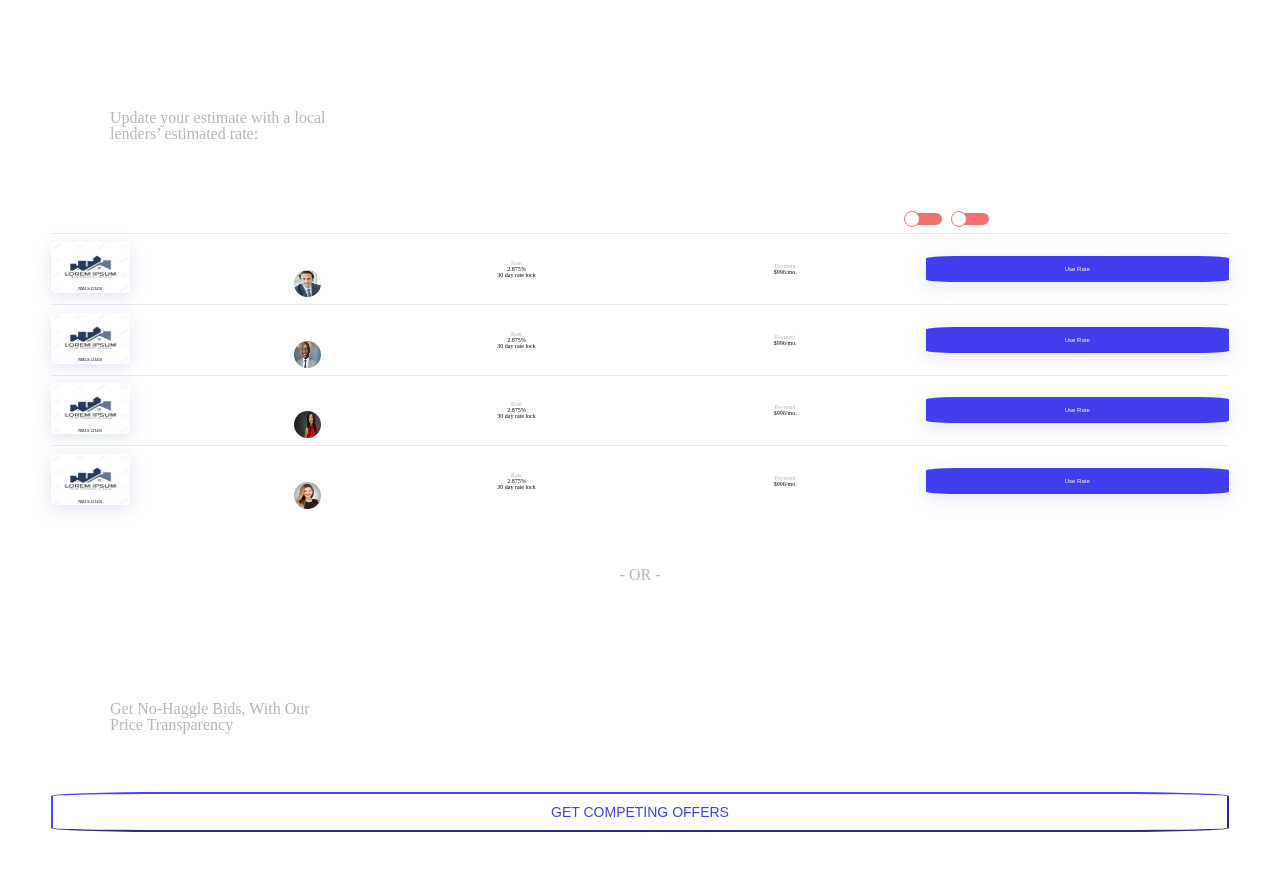
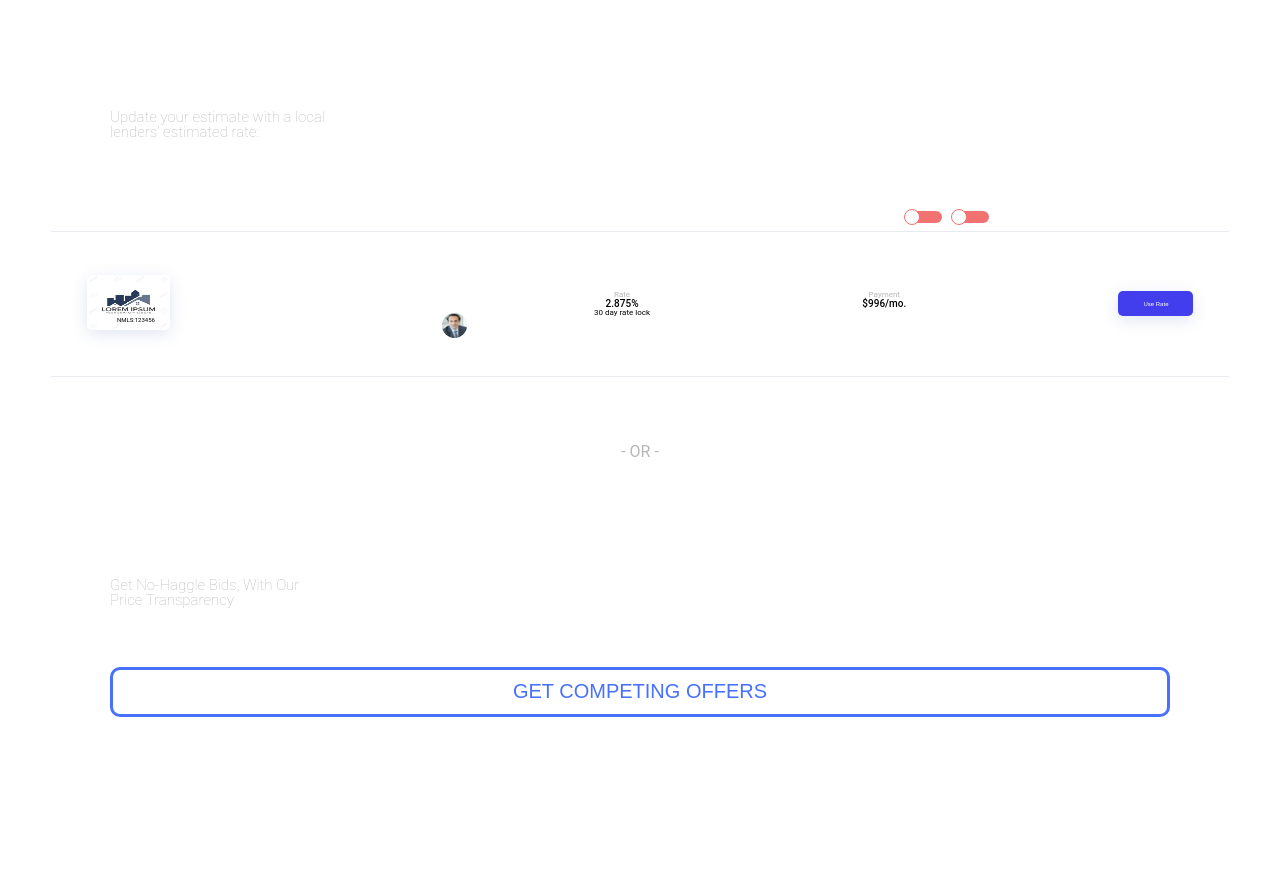
Before and after one commit to mattkastner/loan-web-app, a React (Create React App) app: page / in a window 1280 px wide. Shown: the top 870 px of the page. After the commit the page ends 800 px from the top, so only its background shows below. Built offline with nearby package versions, Linux system fonts and the light colour scheme.

Commit message:
still on css

```diff
--- a/src/components/LenderRates.js
+++ b/src/components/LenderRates.js
@@ -4,9 +4,9 @@ import "./LenderRates.scss";
 export default function LenderRates() {
   return (
     <div className="lender-rates-container">
-      <h4 className="header-4">
+      <div className="header-4">
         Update your estimate with a local lenders’ estimated rate:
-      </h4>
+      </div>
       <div className="toggle-buttons">
         <label className="switch">
           <input type="checkbox" />
@@ -33,6 +33,8 @@ export default function LenderRates() {
           />
           <div className="nmls">NMLS:123456</div>
         </div>
+        <div className="company-rate-container">
+
         <div className="company-rate">
           Rate
           <div className="rate-num">2.875%</div>
@@ -41,95 +43,16 @@ export default function LenderRates() {
         <div className="rate-payment">
           Payment
           <div className="payment">$996/mo.</div>
-          {/* <div className="rate-payment">/mo.</div> */}
         </div>
         <button className="rate-button">Use Rate</button>
       </div>
+        </div>
       <hr></hr>
-      <div className="lenders">
-        <div className="mortgage-company">
-          <img
-            className="company-logo"
-            src="./images/mortgage-logo.jpg"
-            alt="mortgage-logo"
-          />
-          <img
-            className="honcho-profile"
-            src="./images/profile-1.jpg"
-            alt="company-honcho"
-          />
-          <div className="nmls">NMLS:123456</div>
-        </div>
-        <div className="company-rate">
-          Rate
-          <div className="rate-num">2.875%</div>
-          <div className="rate-lock">30 day rate lock</div>
-        </div>
-        <div className="rate-payment">
-          Payment
-          <div className="payment">$996/mo.</div>
-          {/* <div className="rate-payment">/mo.</div> */}
-        </div>
-        <button className="rate-button">Use Rate</button>
+
+      <div className="or">- OR -</div>
+      <div className="header-4">
+        Get No-Haggle Bids, With Our Price Transparency
       </div>
-      <hr></hr>
-      <div className="lenders">
-        <div className="mortgage-company">
-          <img
-            className="company-logo"
-            src="./images/mortgage-logo.jpg"
-            alt="mortgage-logo"
-          />
-          <img
-            className="honcho-profile"
-            src="./images/profile-3.jpg"
-            alt="company-honcho"
-          />
-          <div className="nmls">NMLS:123456</div>
-        </div>
-        <div className="company-rate">
-          Rate
-          <div className="rate-num">2.875%</div>
-          <div className="rate-lock">30 day rate lock</div>
-        </div>
-        <div className="rate-payment">
-          Payment
-          <div className="payment">$996/mo.</div>
-          {/* <div className="rate-payment">/mo.</div> */}
-        </div>
-        <button className="rate-button">Use Rate</button>
-      </div>
-      <hr></hr>
-      <div className="lenders">
-        <div className="mortgage-company">
-          <img
-            className="company-logo"
-            src="./images/mortgage-logo.jpg"
-            alt="mortgage-logo"
-          />
-          <img
-            className="honcho-profile"
-            src="./images/profile-5.jpg"
-            alt="company-honcho"
-          />
-          <div className="nmls">NMLS:123456</div>
-        </div>
-        <div className="company-rate">
-          Rate
-          <div className="rate-num">2.875%</div>
-          <div className="rate-lock">30 day rate lock</div>
-        </div>
-        <div className="rate-payment">
-          Payment
-          <div className="payment">$996/mo.</div>
-          {/* <div className="rate-payment">/mo.</div> */}
-        </div>
-        <button className="rate-button">Use Rate</button>
-      </div>
-      <div className="or">- OR -</div>
-      <h4 className="header-4">
-        Get No-Haggle Bids, With Our Price Transparency
-      </h4>
       <div className="competing-button-container">
         <button className="competing-button">GET COMPETING OFFERS</button>
       </div>
--- a/src/components/LenderRates.scss
+++ b/src/components/LenderRates.scss
@@ -2,6 +2,8 @@
 
 .lender-rates-container {
   padding: 4%;
+  font-family: "Roboto";
+  font-weight: 100 lighter;
 }
 
 .header-4 {
@@ -9,6 +11,8 @@
   display: block;
   width: 220px;
   padding: 5%;
+  font-size: 15px;
+  font-weight: 100;
 }
 
 .toggle-buttons {
@@ -85,7 +89,7 @@ input:checked + .slider:before {
 }
 
 .lenders {
-  //   padding: 2%;
+  padding: 3%;
   display: grid;
   grid-auto-flow: column;
   align-items: center;
@@ -98,63 +102,75 @@ input:checked + .slider:before {
 .company-logo {
   //   height: 4rem;
   //   width: 6rem;
-  height: 51px;
-  width: 79px;
+  height: 55px;
+  width: 83px;
   z-index: 1;
   border-radius: 8%;
   box-shadow: $shifted-box-shadow;
 }
 
 .honcho-profile {
-  //   height: 1.5rem;
-  //   width: 1.5rem;
-  height: 27px;
-  width: 27px;
+  height: 25px;
+  width: 25px;
   border-radius: 50%;
   position: absolute;
-  bottom: -2%;
-  right: 20%;
+  bottom: -8%;
+  right: 25%;
   z-index: 3;
 }
 
 .nmls {
-  font-size: 0.5vh;
+  font-size: 6px;
   position: absolute;
   text-align: center;
-  bottom: 8%;
-  left: 8%;
+  bottom: 18%;
+  left: 6%;
+}
+
+.company-rate-container {
+  display: flex;
+  justify-content: space-between;
 }
 
 .company-rate {
   color: #b7b7b7;
-  font-size: 0.2em;
+  font-size: 8px;
   text-align: center;
-  margin-left: -20px;
 }
 
-.rate-num,
-.rate-lock,
+.rate-num {
+  color: black;
+  font-size: 10px;
+  font-weight: 500;
+}
+
 .payment {
   color: black;
+  font-size: 10px;
+  font-weight: 500;
+}
+
+.rate-lock {
+  color: black;
+  font-size: 8px;
 }
 
 .rate-payment {
   color: #b7b7b7;
-  font-size: 0.2em;
+  font-size: 8px;
   text-align: center;
-  margin-left: -20px;
 }
 
 .rate-button {
   background-color: $background-primary;
-  border-radius: 10%;
+  border-radius: 5px;
   border: none;
   color: white;
   font-size: 0.2em;
-  padding: 10px 10px;
+  padding: 8px 8px;
   box-shadow: $shifted-box-shadow;
-  //   height: 27px;
-  //   width: 80px;
+  height: 25px;
+  width: 75px;
 }
 
 hr {
@@ -177,12 +193,12 @@ hr {
 
 .competing-button {
   background-color: #ffffff;
-  border-radius: 10%;
-  border-color: $background-primary;
-  color: $background-primary;
+  border-radius: 10px;
+  border: 3px solid #4770ff;
+  color: #4770ff;
   outline: none;
-  padding: 10px 10px;
-  font-size: 0.875em;
-  height: 25%;
-  width: 100%;
+  height: 50px;
+  width: 90%;
+  font-size: 20px;
+  font-weight: 500;
 }
```
